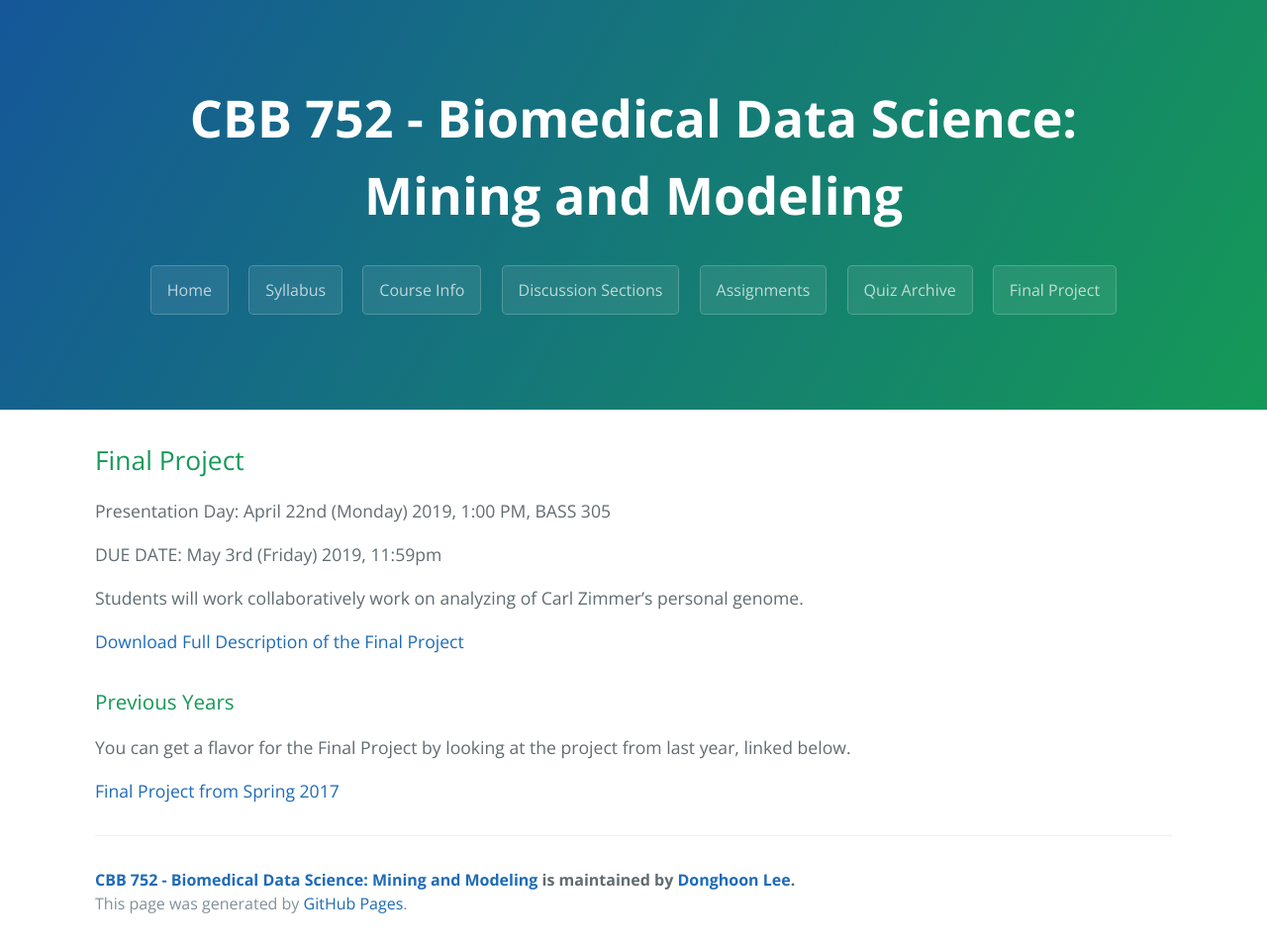
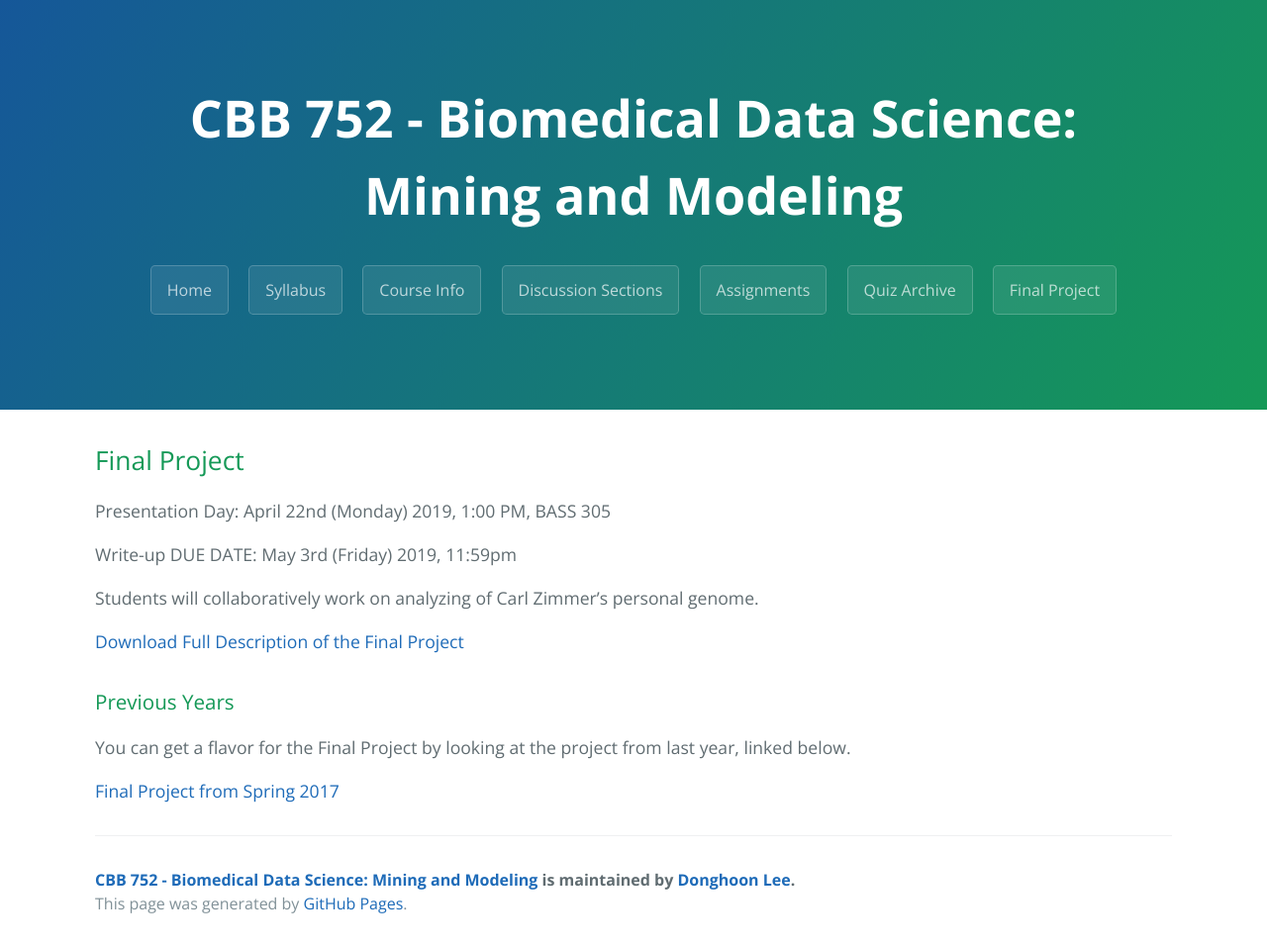
Before and after one commit to gersteinlab/cbb752b19, a Jekyll site: the page built from final.md, in a window 1280 px wide. Shown: the whole page at 99% size. Built offline with Jekyll 4.4.1, drawn with Linux system fonts in a browser that asks for light colours.

Commit message:
Update final.md

```diff
--- a/final.md
+++ b/final.md
@@ -4,17 +4,15 @@ layout: page
 ---
 
 ## Final Project
-
 Presentation Day: April 22nd (Monday) 2019, 1:00 PM, BASS 305
 
-DUE DATE: May 3rd (Friday) 2019, 11:59pm
+Write-up DUE DATE: May 3rd (Friday) 2019, 11:59pm
 
-Students will work collaboratively work on analyzing of Carl Zimmer’s personal genome.
+Students will collaboratively work on analyzing of Carl Zimmer’s personal genome.
 
 [Download Full Description of the Final Project](files/cbb752b19_final_proj.pdf)
 
 ### Previous Years
-
 You can get a flavor for the Final Project by looking at the project from last year, linked below.
 
 [Final Project from Spring 2017](http://cbb752b17.gersteinlab.org/final)
```
